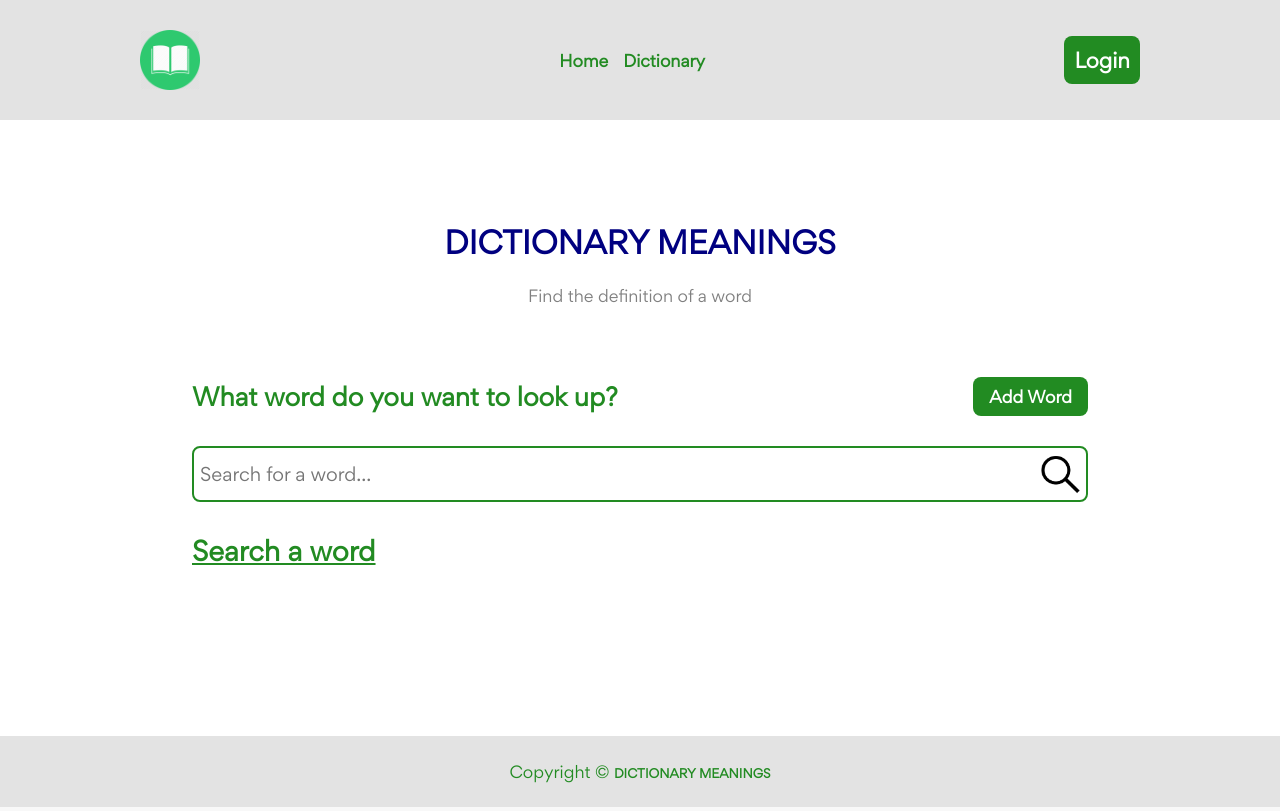
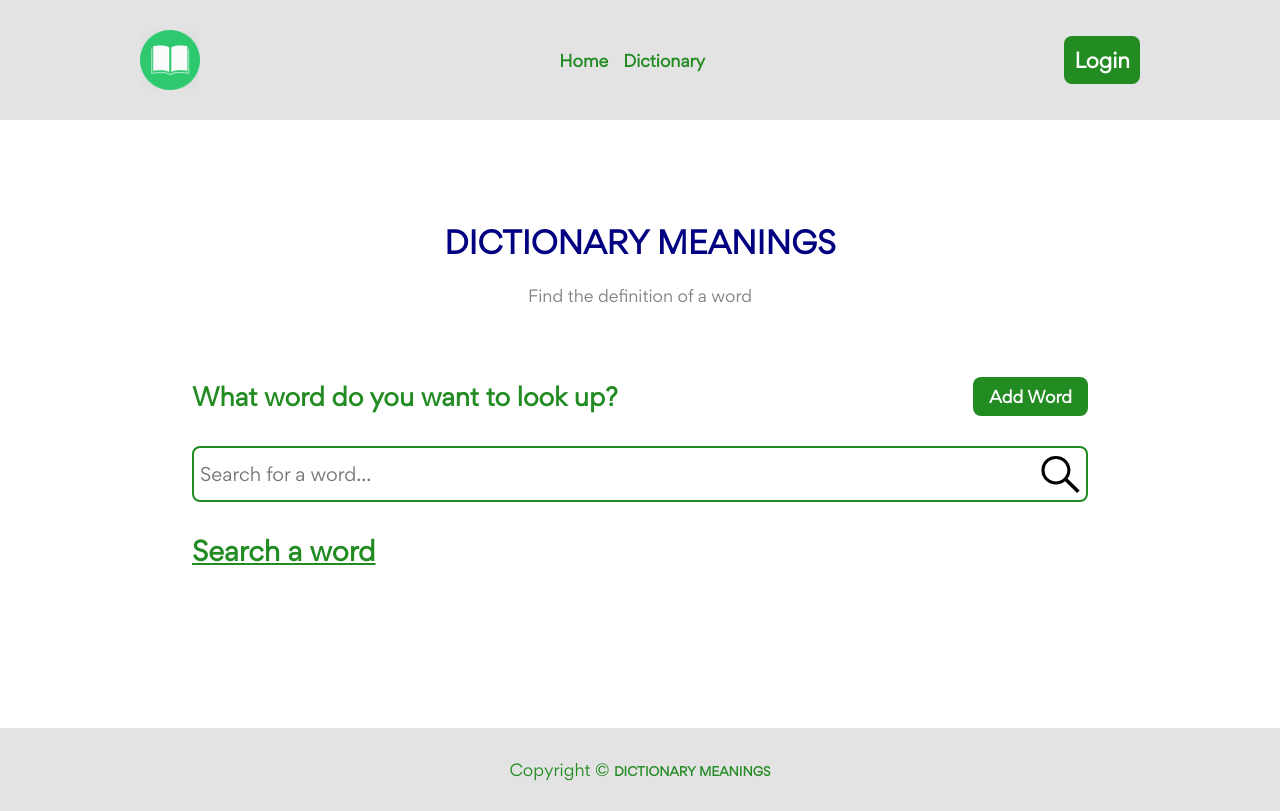
Before and after one commit to SitharaFathima/Django-Dictionary-Crud-Project, a Django app: page / in a window 1280 px wide. Run offline with Django 4.2, Linux system fonts and the light colour scheme.

Commit message:
my commit

```diff
--- a/static/css/dict-style.css
+++ b/static/css/dict-style.css
@@ -18,7 +18,7 @@ a{
     text-decoration: none;
 }
 #home{
-    height: 92vh;
+    height: 91vh;
 }
 section.container {
 
@@ -167,8 +167,9 @@ ul.result p.error {
     font-size: 24px;
 }
 footer{
-    padding: 24px;
+    padding: 30px 0;
     background-color: #E3E3E3;
+
 }
 footer section.bottom{
 
```
